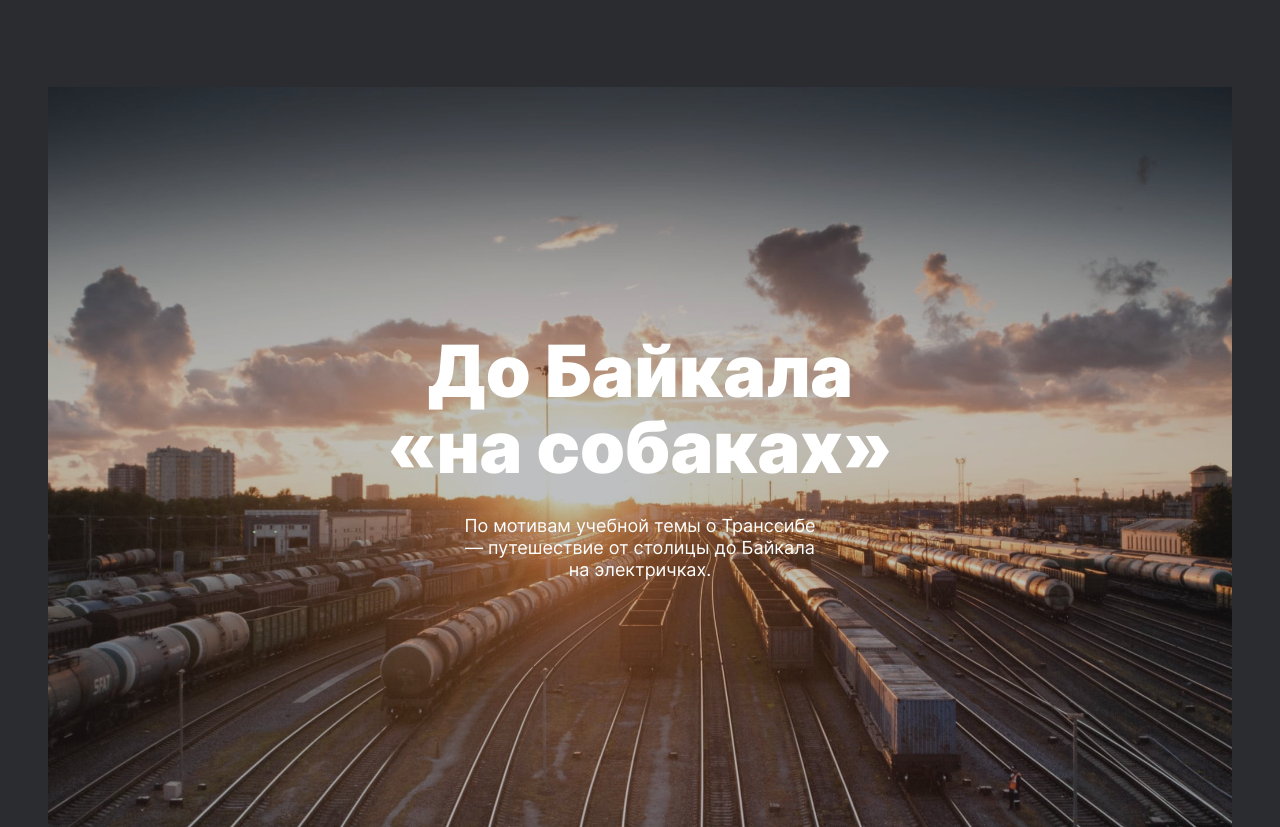
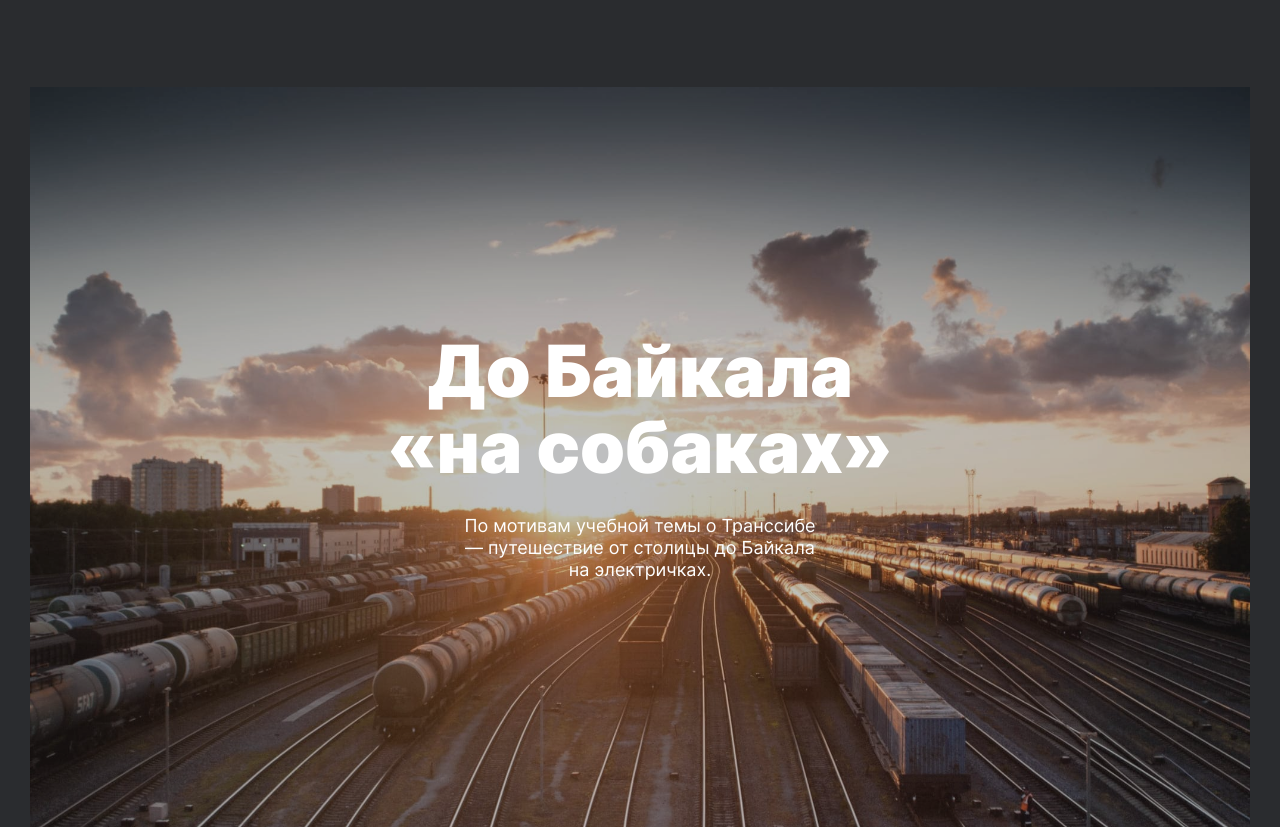
Before and after one commit to Sergey-Morello/russian-travel, a plain HTML site: page index.html in a window 1280 px wide. Shown: the part 6030-6857 px from the top of the page. Drawn offline with Linux system fonts and the light colour scheme.

Commit message:
победа над ГИТ

```diff
--- a/blocks/baikal/baikal.css
+++ b/blocks/baikal/baikal.css
@@ -3,7 +3,7 @@
   flex-direction: column;
   align-items: center;
   margin: 0 auto;
-  max-width: 1184px;
+  max-width: 100%;
 }
 
 .baikal:hover .baikal__card-overlay {
--- a/index.html
+++ b/index.html
@@ -165,7 +165,7 @@
         </ul>
       </section>
 
-    <div class="baikal">
+      <section class="baikal container-wide">
         <a href="https://stampsy.com/na-elektrichkakh-do-baikala" class="baikal__card link">
           <div class="baikal__card-overlay"></div>
           <div class="baikal__text-container">
@@ -173,7 +173,7 @@
             <p class="baikal__card-text">По мотивам учебной темы о Транссибе — путешествие от столицы до Байкала на электричках.</p>
           </div>
         </a>
-    </div>
+      </section>
 
   </main>
 
```
Also changed, not shown: 1 other file. Lines whose indentation alone changed are shown as unchanged.
